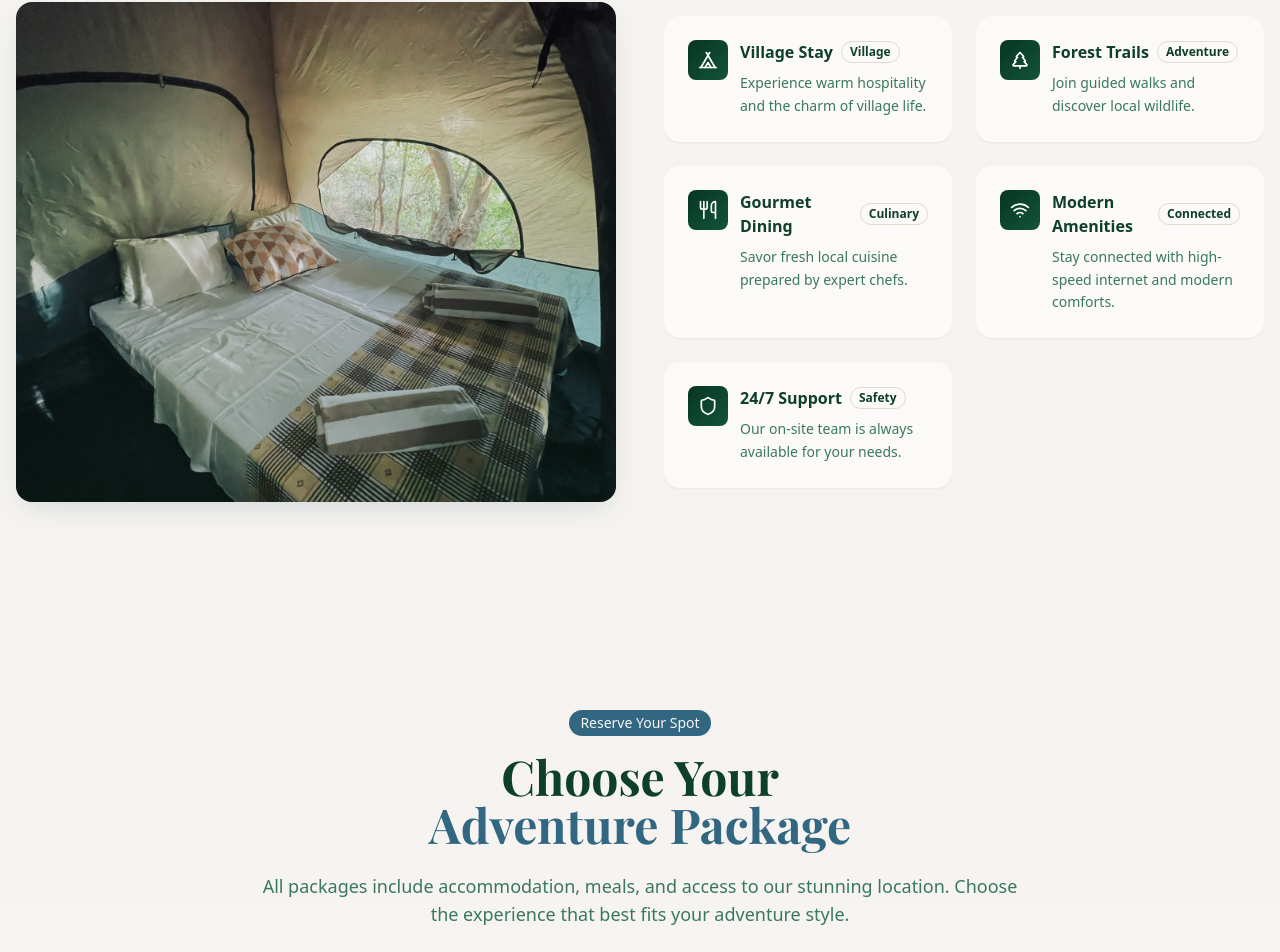
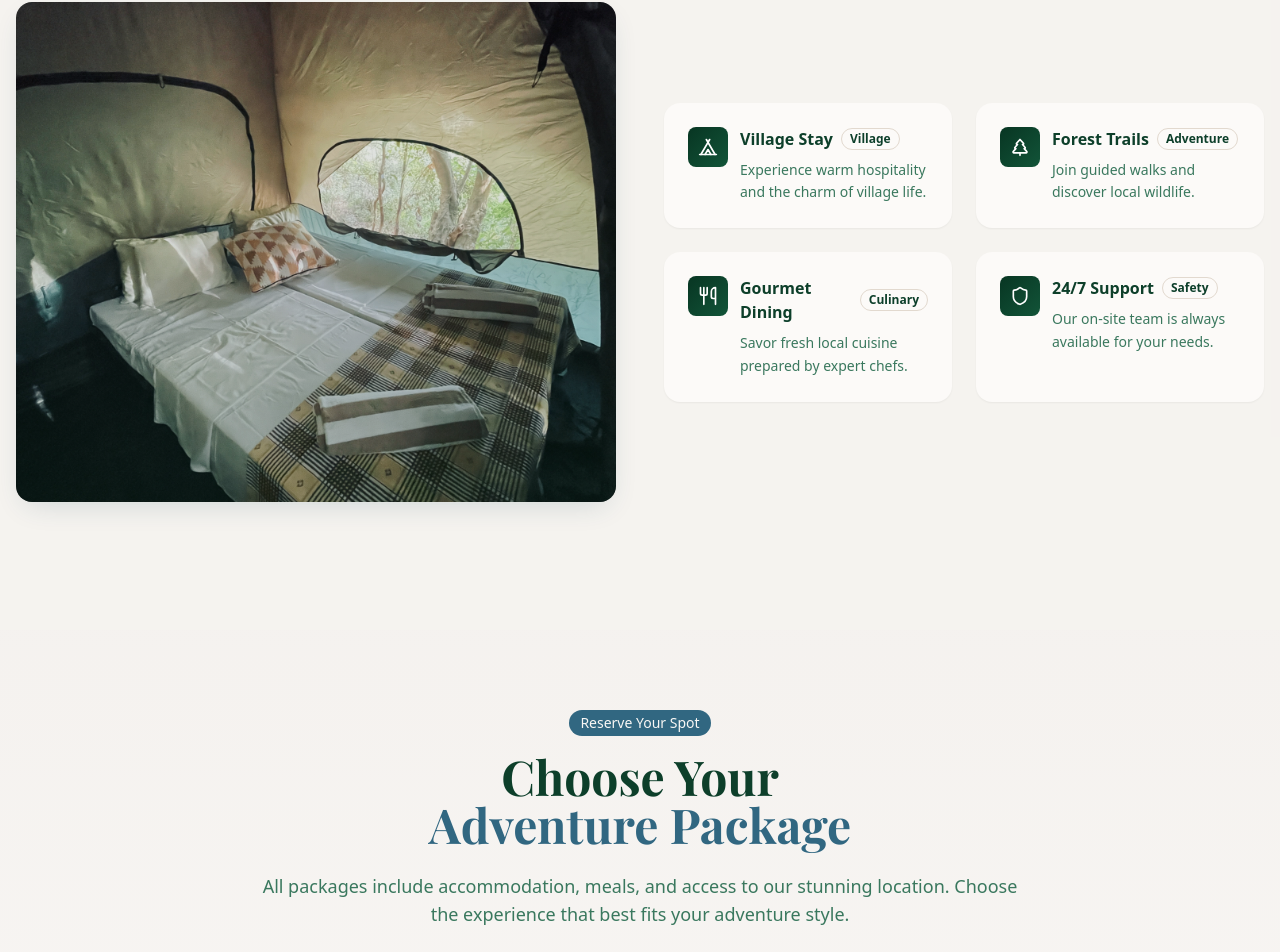
Before and after one commit to sameeraherath/wildparadisebelihuloya---test, a React (Vite) app: page / in a window 1280 px wide. Shown: the part 2104-3056 px from the top of the page. Built offline with nearby package versions, Linux system fonts and the light colour scheme.

Commit message:
refactor: remove unused features from Features and equipmentFacilities components

```diff
--- a/src/components/Features.tsx
+++ b/src/components/Features.tsx
@@ -31,13 +31,6 @@ const Features = () => {
       title: "Gourmet Dining",
       description: "Savor fresh local cuisine prepared by expert chefs.",
       highlight: "Culinary",
-    },
-    {
-      icon: Wifi,
-      title: "Modern Amenities",
-      description:
-        "Stay connected with high-speed internet and modern comforts.",
-      highlight: "Connected",
     },
     {
       icon: Shield,
--- a/src/data/equipmentFacilities.ts
+++ b/src/data/equipmentFacilities.ts
@@ -89,18 +89,7 @@ export const facilities: Facility[] = [
     category: "convenience",
     availability: "6:00 PM - 10:00 PM",
   },
-  {
-    icon: Wifi,
-    title: "Connectivity",
-    description: "High-speed internet in common areas",
-    features: [
-      "Work-friendly spaces",
-      "Video call facilities",
-      "Business center access",
-    ],
-    category: "convenience",
-    availability: "24/7",
-  },
+
   {
     icon: Car,
     title: "Parking & Storage",
```
